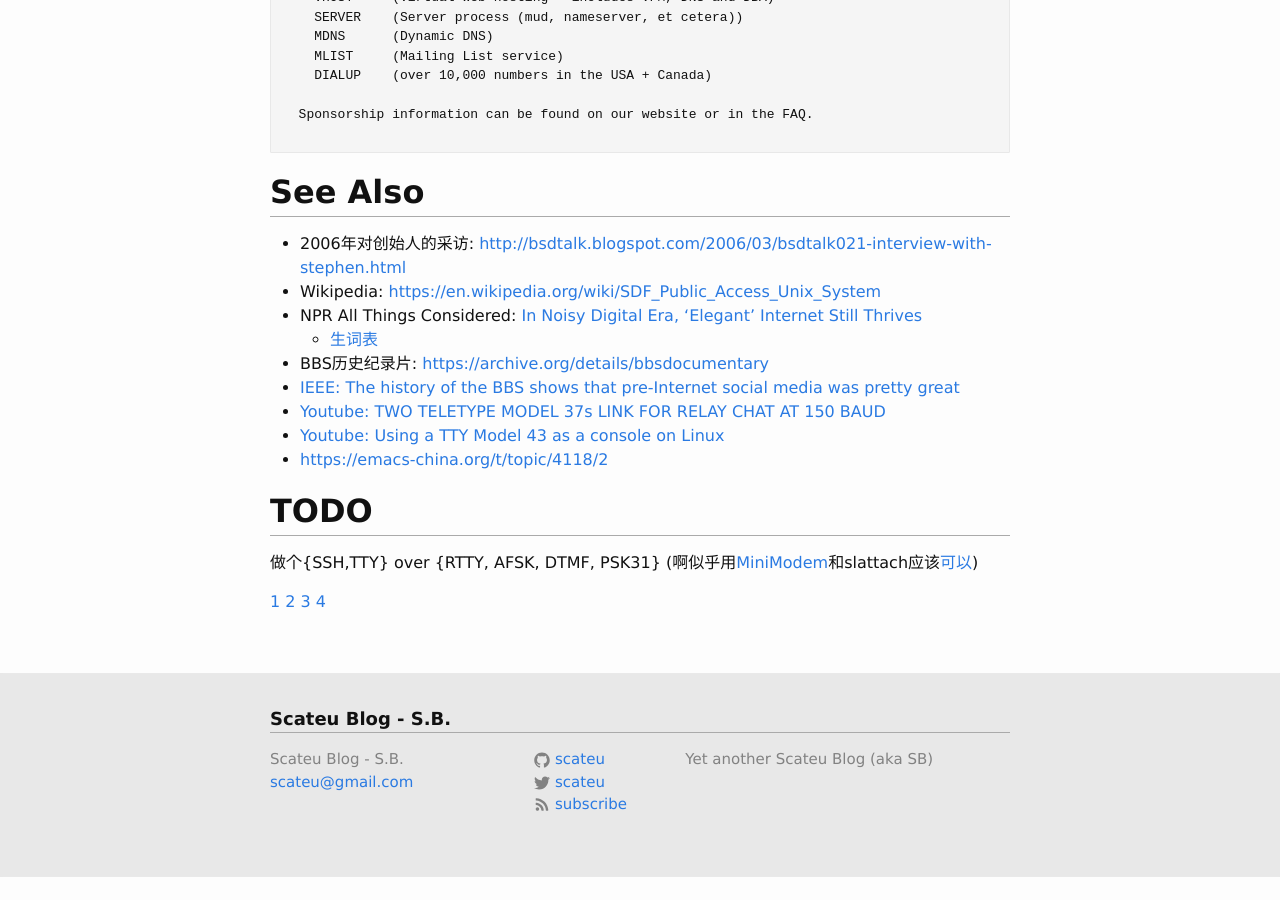
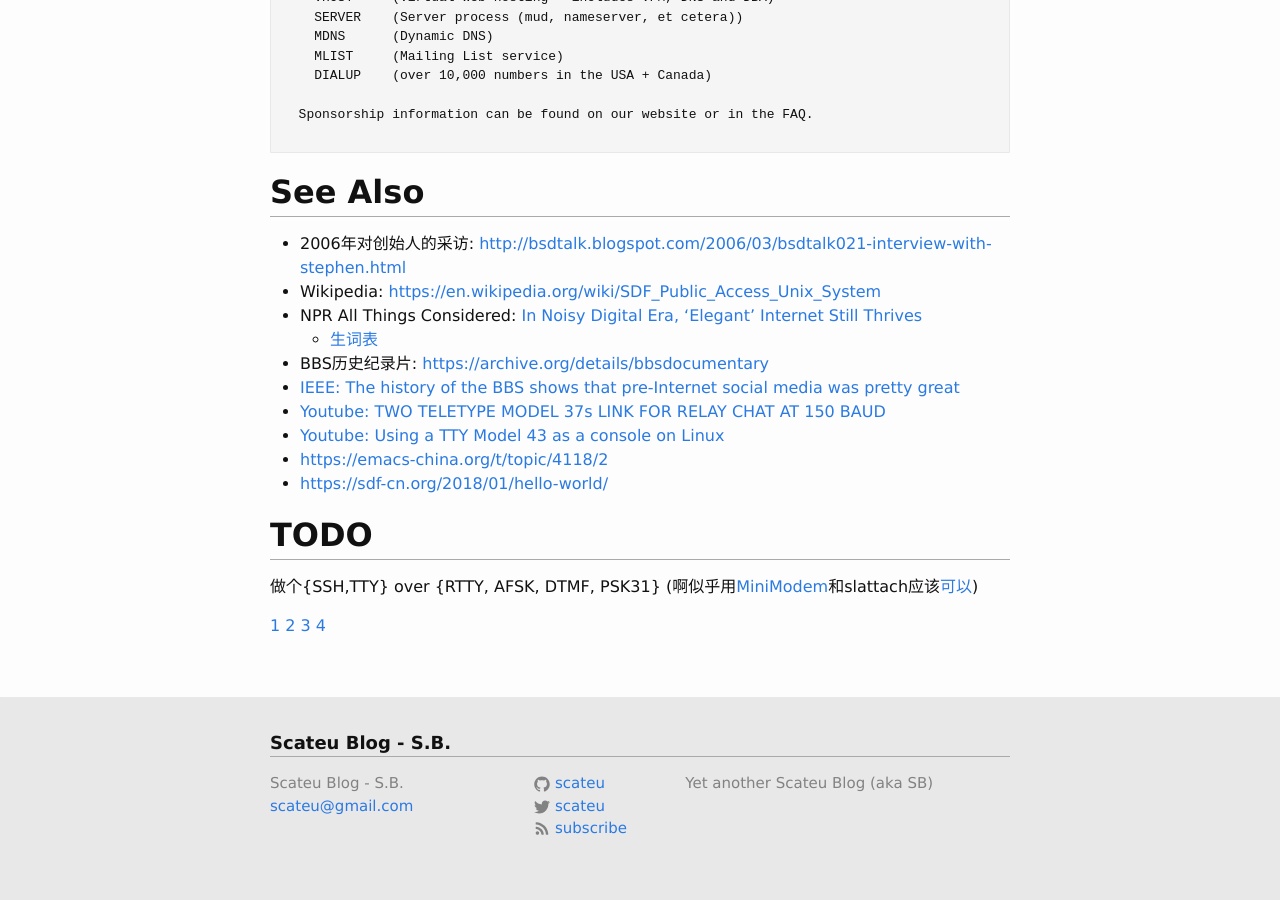
Before and after one commit to scateu/scateu.github.io, a Jekyll site: the page built from _posts/2016-09-25-sdf-dot-org.md, in a window 1280 px wide and 900 px high, scrolled down 5517 px. Built offline with Jekyll 4.4.1, drawn with Linux system fonts in a browser that asks for light colours; nearby versions of some CDN libraries; comment, search, counter and statistics services are not loaded; before the commit the page ends 6393 px from its top, so only the background shows below that.

Commit message:
Sun Feb 10 23:17:57 CST 2019

```diff
--- a/_posts/2016-09-25-sdf-dot-org.md
+++ b/_posts/2016-09-25-sdf-dot-org.md
@@ -272,6 +272,7 @@ Subject: What is the Super Dimensional Fortress - READ THIS
  - [Youtube: TWO TELETYPE MODEL 37s LINK FOR RELAY CHAT AT 150 BAUD](https://www.youtube.com/watch?v=MikoF6KZjm0)
  - [Youtube: Using a TTY Model 43 as a console on Linux]( https://www.youtube.com/watch?v=-Ul-f3hPJQM)
  - <https://emacs-china.org/t/topic/4118/2>
+ - <https://sdf-cn.org/2018/01/hello-world/>
 
 ## TODO
 
```
